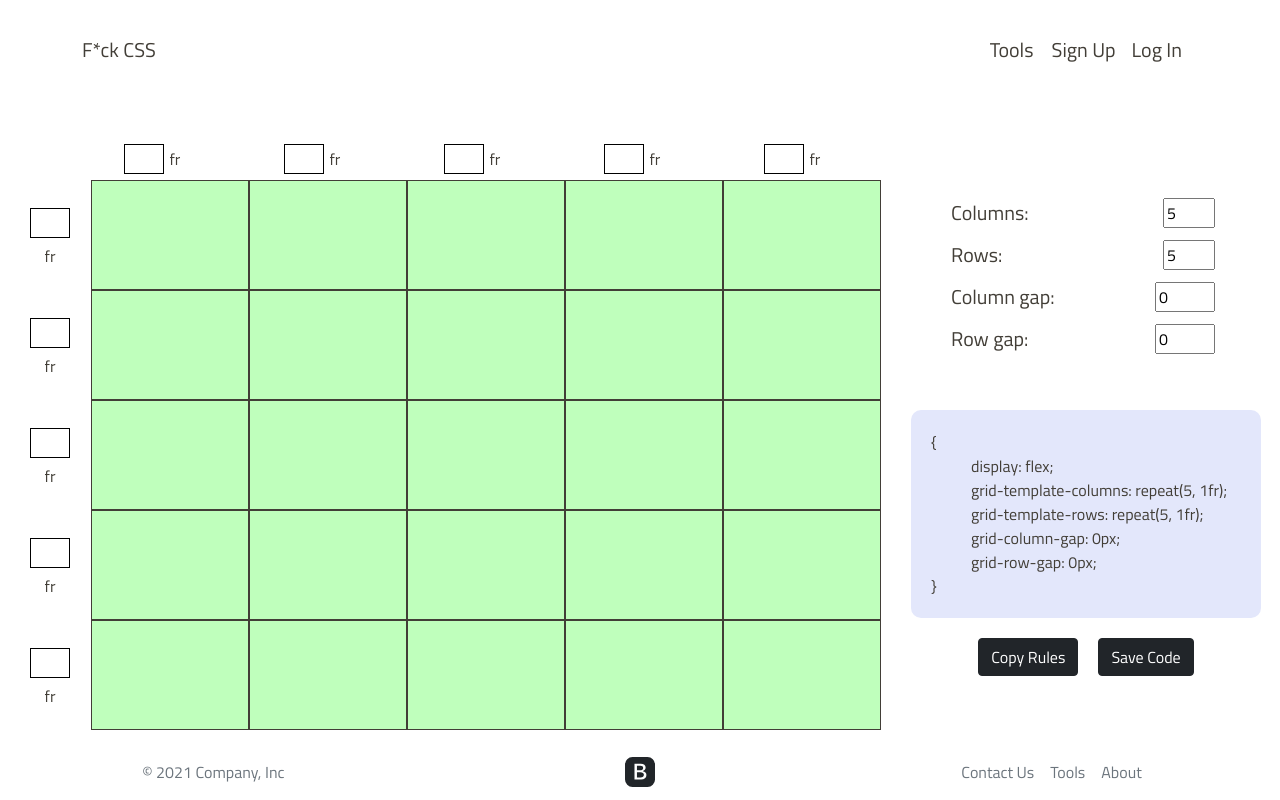
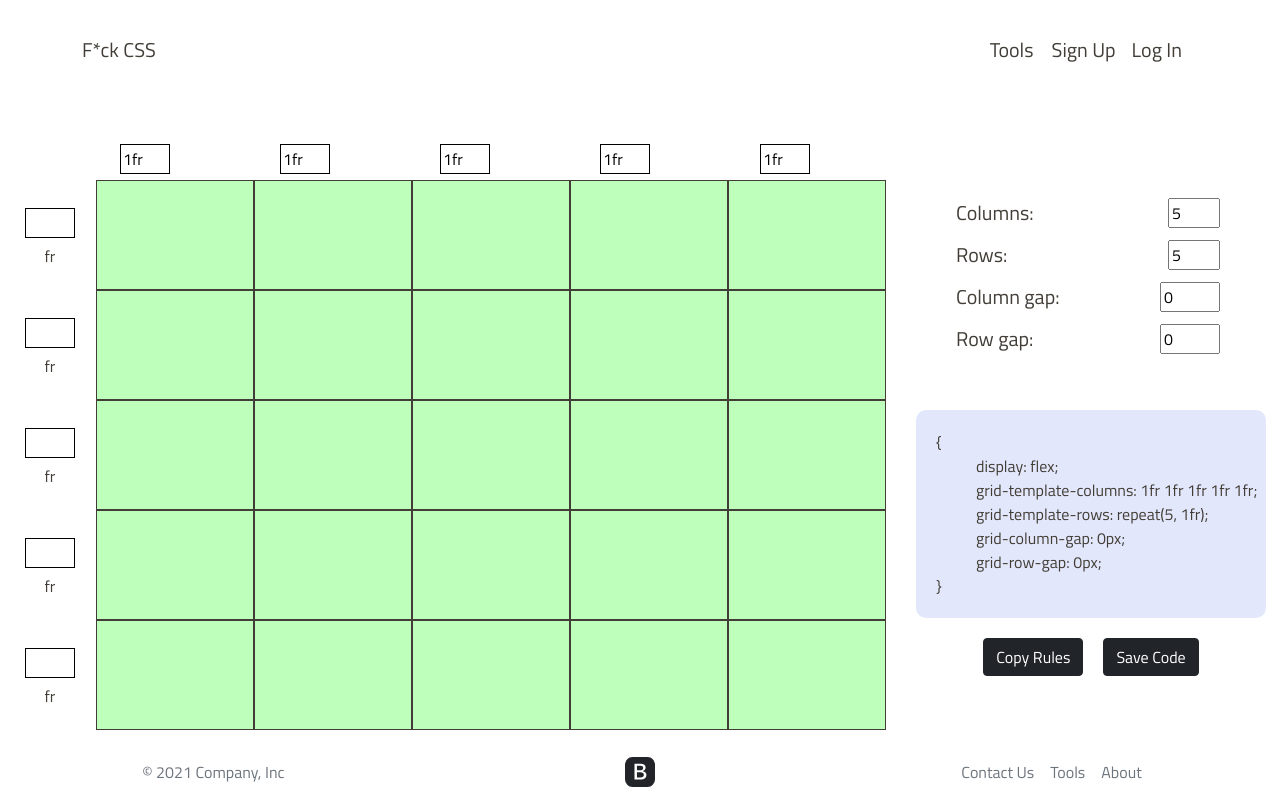
Before and after one commit to fck-css/web, a React (Create React App) app: page /grid in a window 1280 px wide. Shown: the top 800 px of the page. Built offline with nearby package versions, Linux system fonts and the light colour scheme.

Commit message:
Grid fr.

```diff
--- a/src/views/Grid/Grid.jsx
+++ b/src/views/Grid/Grid.jsx
@@ -18,33 +18,61 @@ const initialOutput = {
     "grid-row-gap": "0px",
 }
 
+const initialFrs = {
+    0: '1fr',
+    1: '1fr',
+    2: '1fr',
+    3: '1fr',
+    4: '1fr',
+}
+
+
 const Grid = () => {
     const [rules, setRules] = useState(initialRules)
     const [output, setOutput] = useState(initialOutput)
+    const [columnFr, setColumnFr] = useState(initialFrs)
 
     const { createToast } = useAuthContext()
 
     const handleChange = (event) => {
         const { name, value } = event.target
+
         setRules({
             ...rules,
             [name]: value
         })
+
+        setColumnFr(() => {
+            if (name === "gridTemplateColumns") {
+            for (let i = value; i > 0; i--) {
+                columnFr[i - 1] = '1fr'
+                }
+
+                return columnFr
+            } else {
+                return columnFr
+            }
+        })
     }
 
     const handleFr = (event) => {
-        console.log('hi')
+        const { name, value } = event.target
+
+        setColumnFr({
+            ...columnFr,
+            [name]: value
+        })
     }
 
     useEffect(() => {
         setOutput({
             "display": "grid",
-            "grid-template-columns": `repeat(${rules.gridTemplateColumns}, 1fr)`,
+            "grid-template-columns": Object.values(columnFr).join(" "),
             "grid-template-rows": `repeat(${rules.gridTemplateRows}, 1fr)`,
             "grid-column-gap": `${rules.gridColumnGap}px`,
             "grid-row-gap": `${rules.gridRowGap}px`,
         })
-    }, [rules])
+    }, [rules, columnFr])
 
     const copyText = () => {
         const text = Array.from(document.getElementsByClassName("line-code")).map(p => p.innerHTML).join("\r\n")
@@ -59,18 +87,16 @@ const Grid = () => {
                     <div className="column-fr" style={{gridTemplateColumns: output["grid-template-columns"]}}>
                         {Array.from(Array(rules.gridTemplateColumns * 1).keys()).map(key => {
                             return (
-                                <div>
-                                    <input
-                                        key={key}
-                                        className="column-fr-child"
-                                        type="number"
-                                        max={10}
-                                        min={1}
-                                        name="column-fr"
-                                        onChange={(event) => handleFr(event)}
-                                        />
-                                    <label>fr</label>
-                                </div>
+                                <input
+                                    key={key}
+                                    className="column-fr-child"
+                                    // type="number"
+                                    // max={10}
+                                    // min={1}
+                                    name={key}
+                                    value={columnFr[key]}
+                                    onChange={(event) => handleFr(event)}
+                                />
                             )
                         })}
                     </div>
@@ -87,7 +113,6 @@ const Grid = () => {
                                         max={10}
                                         min={1}
                                         name="row-fr"
-
                                         onChange={(event) => handleFr(event)}
                                         />
                                     <label>fr</label>
@@ -135,7 +160,7 @@ const Grid = () => {
                                 name="gridColumnGap"
                                 type="number"
                                 max={100}
-                                min={1}
+                                min={0}
                                 value={rules.gridColumnGap}
                             />
                         </div>
@@ -147,7 +172,7 @@ const Grid = () => {
                                 name="gridRowGap"
                                 type="number"
                                 max={100}
-                                min={1}
+                                min={0}
                                 value={rules.gridRowGap}
                             />
                         </div>
--- a/src/views/Grid/Grid.scss
+++ b/src/views/Grid/Grid.scss
@@ -11,13 +11,13 @@
     display: grid;
     width: 800px;
     justify-content: center;
-    margin-left: 50px;
+    margin-left: 100px;
 }
 
 .column-fr-child, .row-fr-child {
     border: 1px solid;
     height: 30px;
-    width: 40px;
+    width: 50px;
 }
 
 .row-fr {
```
